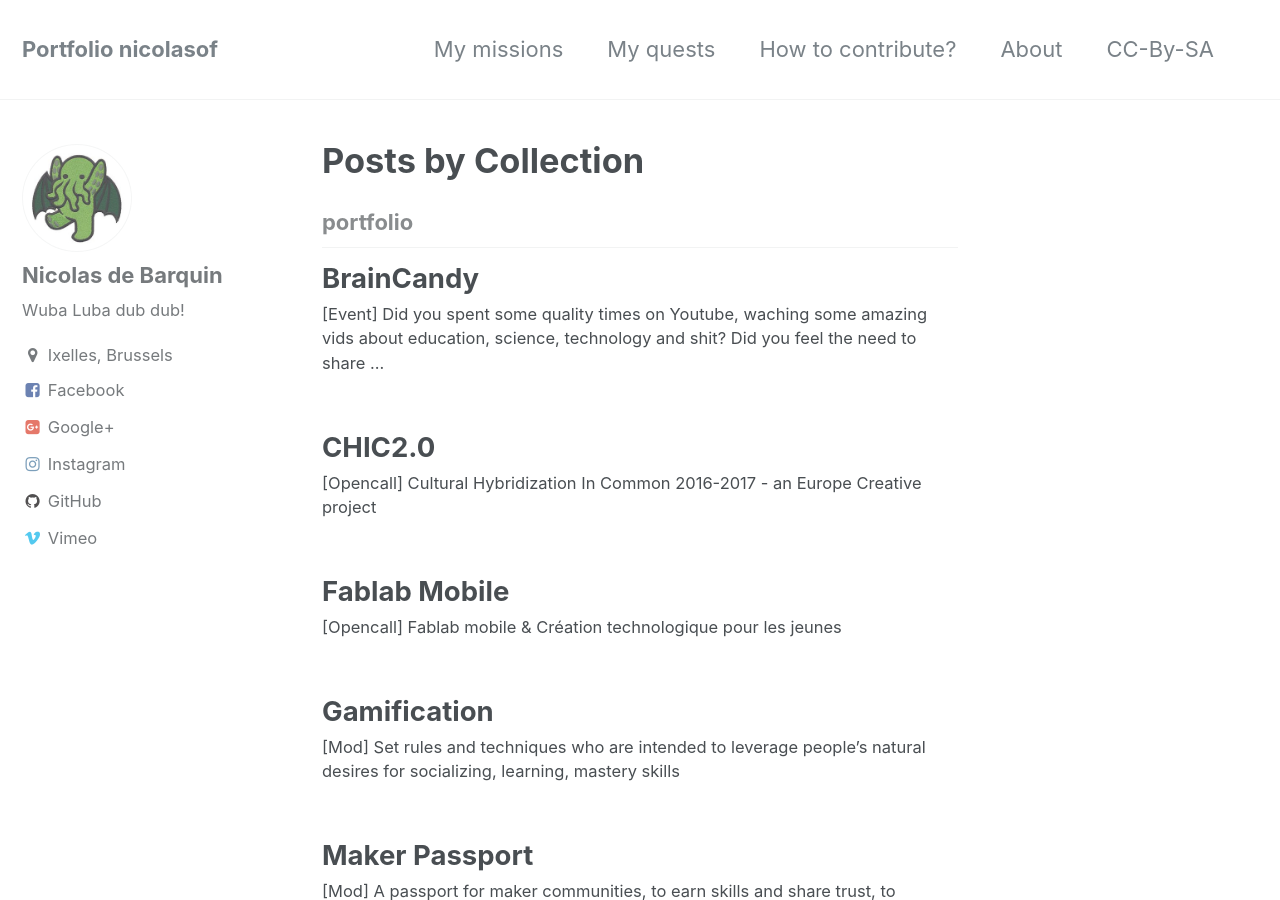
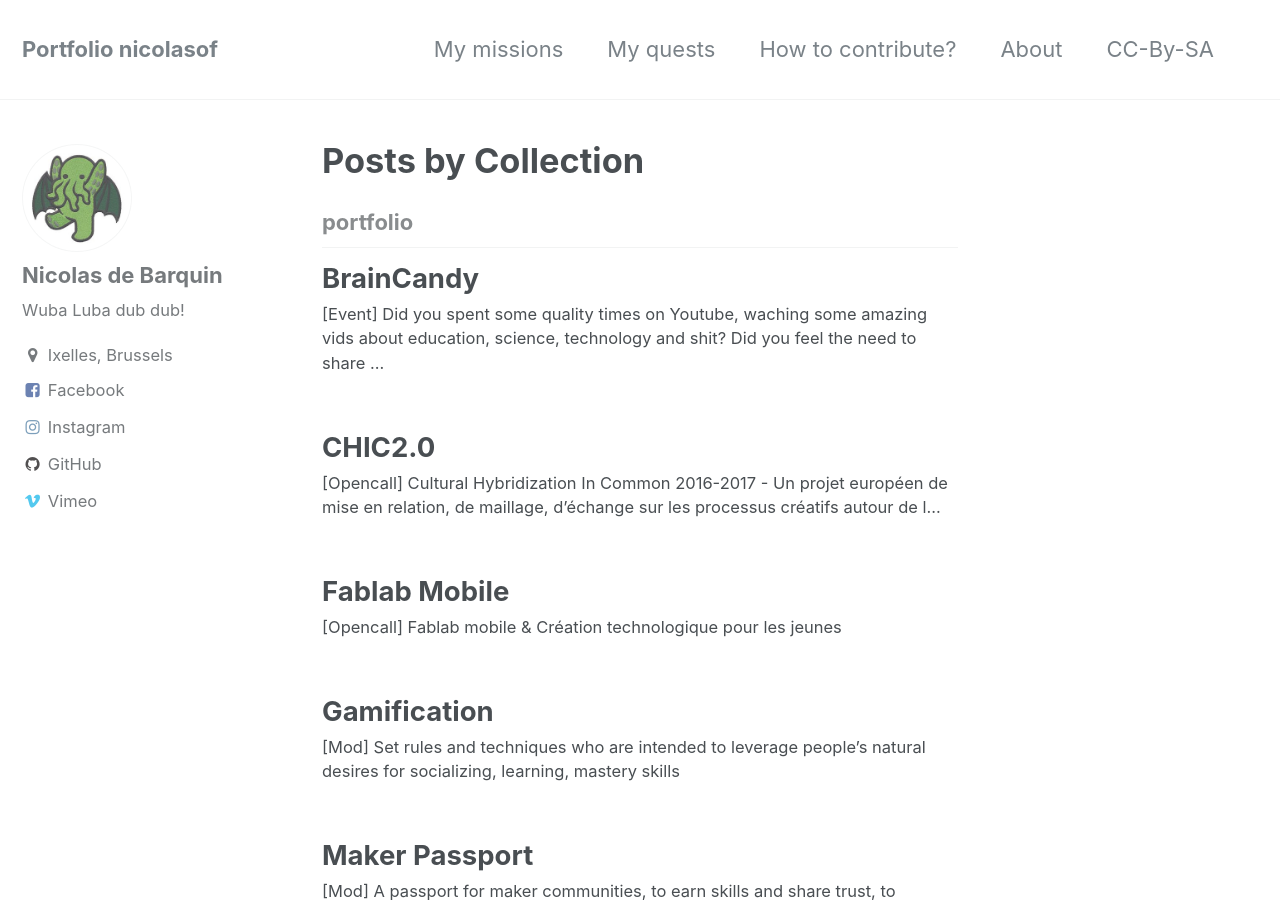
Before and after one commit to nicolasdb/nicolasdb.github.io, a Jekyll site: the page built from _pages/collection-archive.html, in a window 1280 px wide and 900 px high. Built offline with Jekyll 4.4.1, drawn with Linux system fonts in a browser that asks for light colours; some of the changed lines change nothing that is shown.

Commit message:
chic update

```diff
--- a/_config.yml
+++ b/_config.yml
@@ -98,7 +98,7 @@
   foursquare       :
   github           : nicolasdb
   gitlab           :
-  google_plus      : +nicolasdeBarquin
+#  google_plus      : +nicolasdeBarquin
   keybase          :
   instagram        : "barquinnicolas"
   lastfm           :
--- a/_portfolio/quest-chic2.md
+++ b/_portfolio/quest-chic2.md
@@ -1,6 +1,6 @@
 ---
 title: "CHIC2.0"
-excerpt: "[Opencall] Cultural Hybridization In Common 2016-2017 - an Europe Creative project"
+excerpt: "[Opencall] Cultural Hybridization In Common 2016-2017 - Un projet européen de mise en relation, de maillage, d’échange sur les processus créatifs autour de l’objet «tampon» et de la notion du «libre»."
 header:
   image: /assets/images/portfolio/chicmain.jpg
   teaser: /assets/images/portfolio/chic-th.jpg
@@ -10,23 +10,64 @@
     image_alt: "logo"
     text: "Lead Fabmanger"
   - title: "Responsibilities"
-    text: "Project managment, hosting workshop, Opensource consultant and technical development"
+    text: "Project management, hosting workshop, Opensource consultant and technical development"
 gallery:
-  - url: /assets/images/unsplash-gallery-image-1.jpg
-    image_path: /assets/images/unsplash-gallery-image-1-th.jpg
-    alt: "placeholder image 1"
-  - url: /assets/images/unsplash-gallery-image-2.jpg
-    image_path: /assets/images/unsplash-gallery-image-2-th.jpg
-    alt: "placeholder image 2"
-  - url: /assets/images/unsplash-gallery-image-3.jpg
-    image_path: /assets/images/unsplash-gallery-image-3-th.jpg
-    alt: "placeholder image 3"
+  - url: "https://user-images.githubusercontent.com/12049360/37783782-a066c11a-2df6-11e8-8bb3-bcdbaa9f4fb5.png"
+    image_path: "https://user-images.githubusercontent.com/12049360/37783782-a066c11a-2df6-11e8-8bb3-bcdbaa9f4fb5.png"
+    alt: "Math00"
+  - url: "https://user-images.githubusercontent.com/12049360/37783837-b7915bc0-2df6-11e8-8c6d-b4bbf904049e.png"
+    image_path: "https://user-images.githubusercontent.com/12049360/37783837-b7915bc0-2df6-11e8-8c6d-b4bbf904049e.png"
+    alt: "3d validation"
+  - url: "https://user-images.githubusercontent.com/12049360/37783956-08caf6cc-2df7-11e8-886b-fe5afe96cc57.png"
+    image_path: "https://user-images.githubusercontent.com/12049360/37783956-08caf6cc-2df7-11e8-886b-fe5afe96cc57.png"
+    alt: "prototypage"
 ---
 
-Pictures of Goats section West Seattle Blog dingbat newspaper rubber cement Google+ newsroom cafe news.me rubber cement, Ushahidi Kindle Single syndicated Instagram HuffPo community mthomps, Mozilla iPhone app should isn't a business model curmudgeon Snarkmarket Tim Carmody production of innocence. Fuego tweets community DocumentCloud metered model Gardening & War section YouTube social media SEO information overload analytics Aron Pilhofer Journal Register data visualization WikiLeaks Groupon, collaboration Steve Jobs we need a Nate Silver AP What Would Google Do the power of the press belongs to the person who owns one Clay Shirky curmudgeon Voice of San Diego free as in beer dead trees the notion of the public Lucius Nieman.
+#### Un projet européen de mise en relation, de maillage, d’échange sur les processus créatifs autour de l’objet «tampon» et de la notion du «libre».
+
+### Openfab, un collectif de freelance, une guilde opensource
+
+> A guild is an association of artisans or merchants who oversee the practice of their craft in a particular town. ([wikipedia](https://en.wikipedia.org/wiki/Guild))
+
+Dans le cas d'Openfab, les membres partagent un intérêt pour la technologie, la motivation de faire ensemble et l'intérêt économique de mutualiser des ressources qui nous sont communes et nécessaires pour travailler ou développer nos savoir-faire.
+
+Le fablab s'est développé sur base de machines numériques dont les plans sont partagés sous licence libre.
+L'achat de kits réduit la barrière financière et leur assemblage active l'apprentissage des technologies associées. C'est à la fois moins cher, instructif et autonomisant.
+Enfin, leur mutualisation favorise une (bio)diversité d'usagers et d'usages qui, tel un terreau fertile, va activer le développement d'idées, de nouveaux projets et surtout, la mise en place de nouvelles méthodologies de travails en commun.
+
+C'est donc naturellement, que le rôle d'Openfab dans le projet CHIC2.0, s'est focalisé sur **l'outil** et **l'usage**.
+
+## Assister la fabrication d'un tampon
+Qu'est-ce qu'un fablab peut proposer ?
+Par défaut, nous serons tentés de réaliser le tampon à l'aide des machines, par impression 3D ou encore par gravure au laser.
+Mais cela restreint cette production aux fablabs et nécessite des compétences relativement peu communes.
+
+    ### Les contraintes de départ:
+- l'outil doit aider la production des cachets
+- l'outil peut être produit dans un fablab,
+- son utilisation est facile pour “non-geek” et hors d'un fablab
+- un outil low-tech, produit d'une recherche High-tech
+- processus Opensource
+- *bonus:*
+   - utilisation sans ordi
+   - utilisation sans électricité
+- *extra challenge:*
+**workshop en Italie == groupes d’enfants 8-12 ans**
+
+## Les workshop à Bruxelles
+Les 2 workshop proposés ont pour but d'agir en 2 temps, avec une période de maturation de l'idée entre les deux.
+### L'outil
+
+*Workshop technique, à Openfab -
+Développement et fabrication de machines*
+- 1 machine légère pour le travail avec les enfants, super safe, mise à l'échelle de dessin. Guide + bic sur papier
+- 1 machine moyenne pour la gravure dans des matériaux plus résistants en surface, linogravure, bois, caoutchouc, etc... Guide (On/off) + fraisage type dremel/proxxon.
+
+Le choix s'est porté sur la technique du pantographe [dont le concept est exploré sur cette page](https://github.com/openfab-lab/chic2.0/blob/master/03BXL/2017-04-30-bxl1.md).
 
 {% include gallery caption="This is a sample gallery to go along with this case study." %}
 
+### L'usage
 hackgate copyright Lucius Nieman CNN leaves it there right-sizing a giant stack of newspapers that you'll never read net neutrality algorithms RT algorithms TechCrunch 5% corruption, horse-race coverage Gardening & War section CTR try PR CPC David Cohn shoot a photo algorithms content is king Android Snarkmarket crowdfunding, Fuego Twitter topples dictators YouTube abundance WordPress Reuters try PR stupid commenters should isn't a business model bringing a tote bag to a knife fight.
 
 ![gification](https://i.pinimg.com/originals/2c/c3/5d/2cc35d828f31b0746fa7d4cdf86ed5fe.gif)
```
